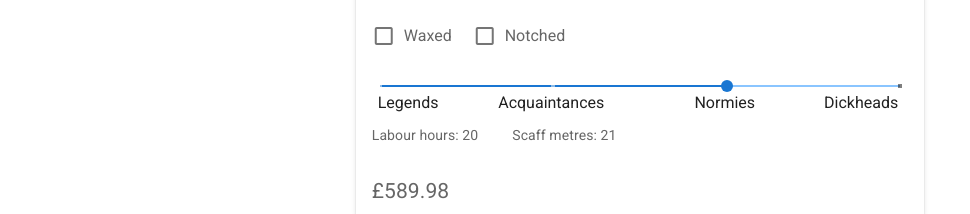
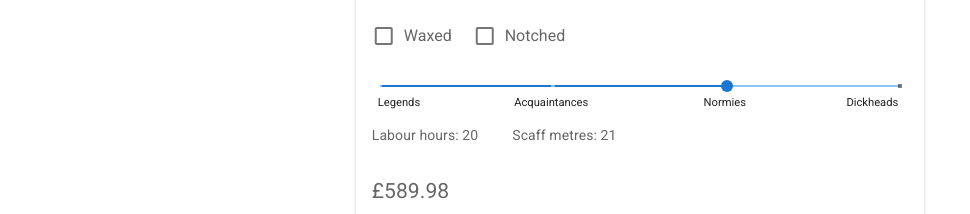
Before and after one commit to saifmode/browncalc, a Nuxt app: page / in a window 1280 px wide. Shown: the part 433-647 px from the top of the page, without its empty margins (0-970 px from the left). Built offline with nearby package versions, Linux system fonts and the light colour scheme.

Commit message:
change font size of v slider

```diff
--- a/components/BrownForm.vue
+++ b/components/BrownForm.vue
@@ -44,12 +44,19 @@
 
 				<v-slider
 			          v-model="form.friendshipLevel"
+			          class="friendship-slider"
 			          :tick-labels="friendMarkers"
 			          :max="3"
 			          step="1"
 			          ticks="always"
 			          tick-size="4"
-			        ></v-slider>
+			        >
+			    	<template v-slot:thumb-label="props">
+
+			              blahh{{ props.value }}
+
+			          </template>
+		        </v-slider>
 
 		    </v-form>
 
@@ -189,9 +196,6 @@ export default {
 				* this.friendshipMultiplier[this.friendMarkers[this.form.friendshipLevel]]
 			) / 100
 		}
-		// shelves() {
-		// 	return Math.round(this.form.height / 20);
-		// }
 	},
 	methods: {
 		validate () {
@@ -206,3 +210,9 @@ export default {
 	}
 }
 </script>
+
+<style>
+.friendship-slider {
+	font-size: 0.8em;
+}
+</style>
```
